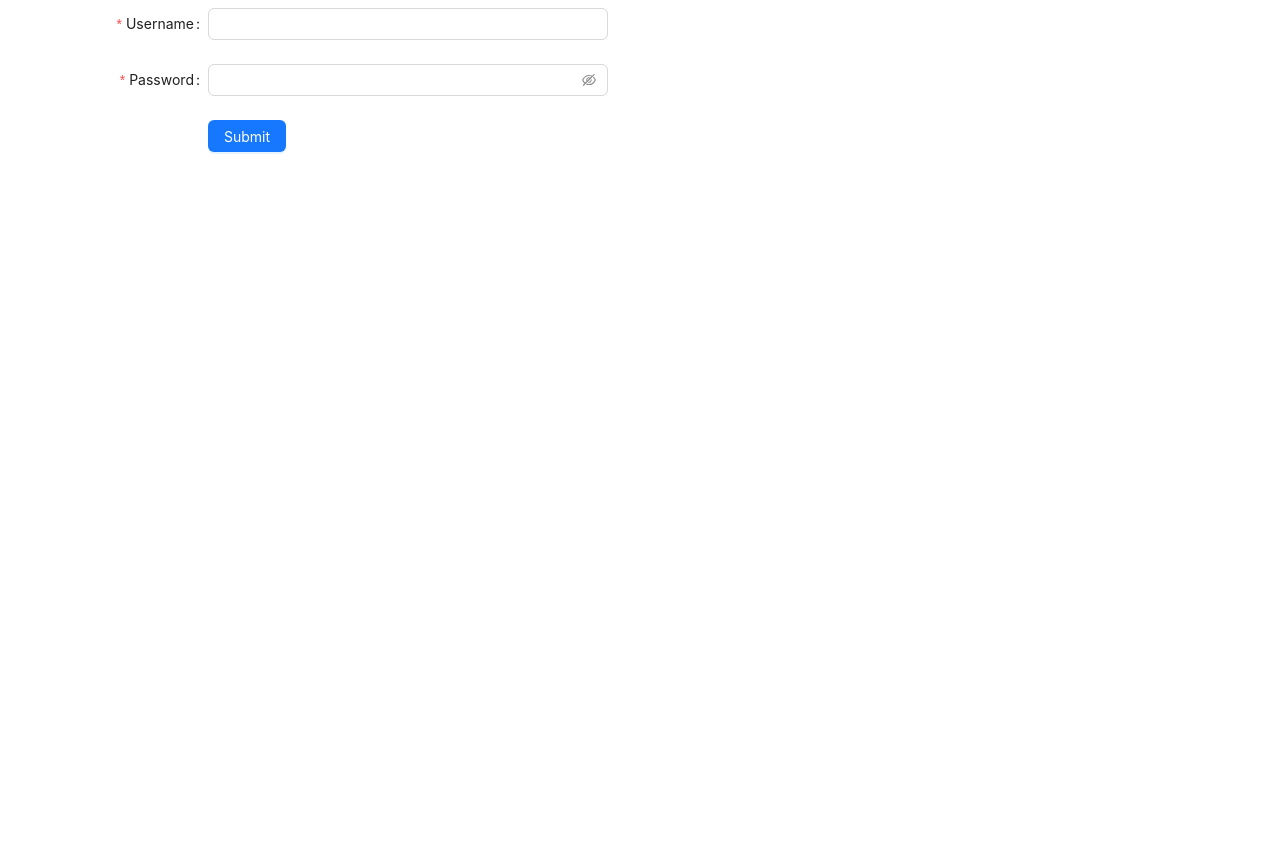
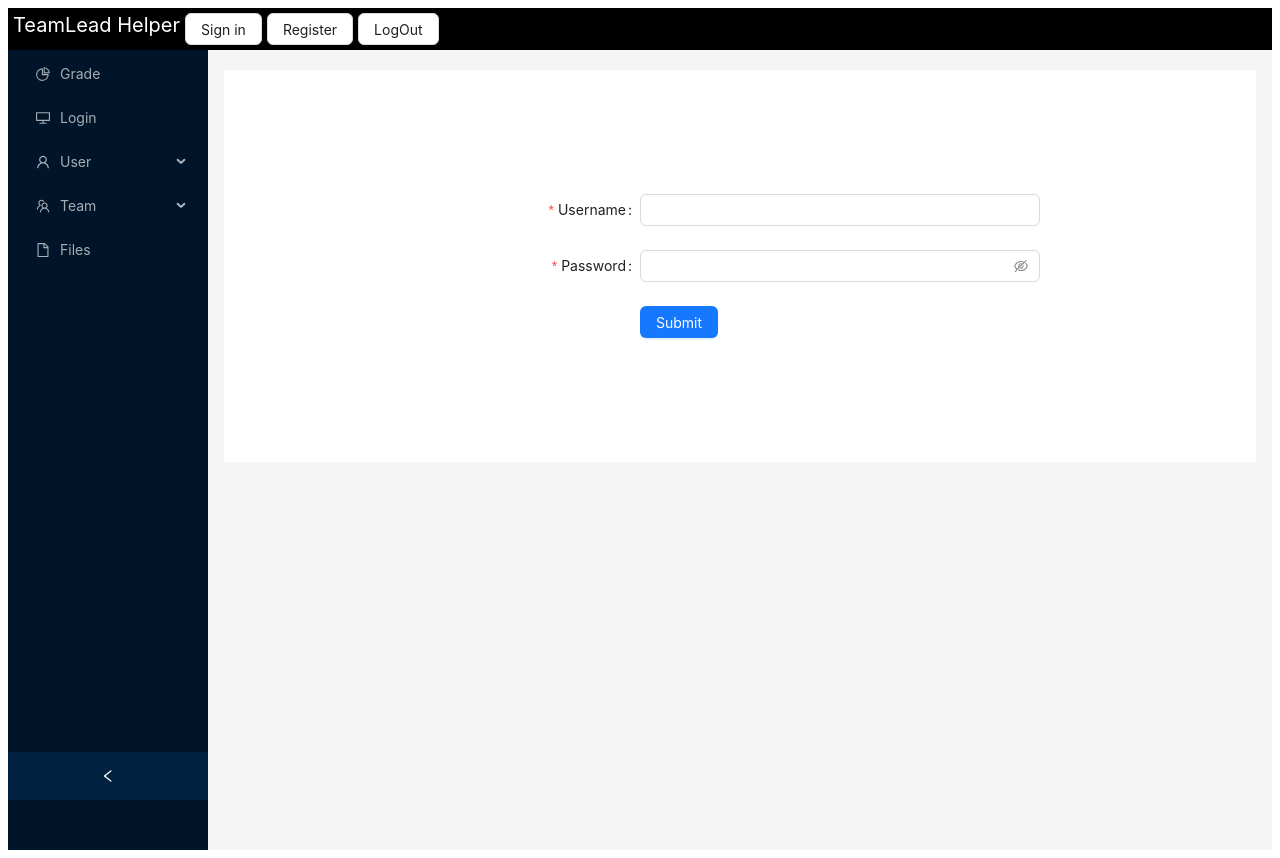
Before and after one commit to ancientcult89/tl121.frontend, a React (Create React App) app in the folder client/: page / in a window 1280 px wide. Before the commit the page ends 800 px from the top, so only its background shows below. Built offline with nearby package versions, Linux system fonts and the light colour scheme; no server answers.

Commit message:
create layout with auth and grade pages

```diff
--- a/client/src/App.js
+++ b/client/src/App.js
@@ -4,28 +4,40 @@ import { BrowserRouter } from "react-router-dom";
 import { Spin } from 'antd';
 import {observer} from "mobx-react-lite";
 import {Context} from "./index";
-import {check} from "./http/userApi";
+import LayoutBar from "./components/LayoutBar";
+import TopBar from "./components/TopBar";
 
 const App = observer(() => {
-  const {user} = useContext(Context)
-  const [loading, setLoading] = useState(true)
-      useEffect(() => {
-        check().then(data => {
-            user.setUser(true)
+    const {user} = useContext(Context)
+    const [loading, setLoading] = useState(true)
+
+    useEffect(() => {
+        // check().then(data => {
+        //     user.setUser(true)
+        //     user.setIsAuth(true)
+        // }).finally(() => setLoading(false))
+        let token = localStorage.getItem('token');
+        console.log('token: ' +  token);
+        if(token !== null && token !== '')
+        {
+            user.setUser(true);
             user.setIsAuth(true)
-        }).finally(() => setLoading(false))
+        }
+        setLoading(false)
     }, [user])
 
     if (loading) {
         return <Spin/>
     }
-  return (
+    return (
         <React.StrictMode>
             <BrowserRouter>
-                <Auth />
+                <TopBar/>
+                <LayoutBar>
+                </LayoutBar>
             </BrowserRouter>
         </React.StrictMode>
-  );
+    );
 });
 
 export default App;
--- /dev/null
+++ b/client/src/components/AppRouter.js
@@ -0,0 +1,46 @@
+import React, {useContext, useEffect} from 'react';
+import {GRADE_ROUTE, LOGIN_ROUTE, REGISTRATION_ROUTE} from "../utils/consts";
+import GradeList from "./GradeList";
+import Auth from "../pages/Auth";
+import {Route, Routes} from "react-router-dom";
+import {Context} from "../index";
+
+const AppRouter = () => {
+    const { user } = useContext(Context);
+    useEffect(() => console.log('user is auth 2:' + user.isAuth), [user])
+
+    return (
+        <Routes>
+            {user.isAuth && (
+                <React.Fragment>
+                    <Route
+                        key={GRADE_ROUTE}
+                        path={GRADE_ROUTE}
+                        element={<GradeList />}
+                        exact
+                    />
+                </React.Fragment>
+            )}
+            {
+                <React.Fragment>
+                    <Route
+                        key={LOGIN_ROUTE}
+                        path={LOGIN_ROUTE}
+                        element={<Auth />}
+                        exact
+                    />
+                    <Route
+                        key={REGISTRATION_ROUTE}
+                        path={REGISTRATION_ROUTE}
+                        element={<Auth />}
+                        exact
+                    />
+                </React.Fragment>
+            }
+            {/* автоматически редирект на главную страницу */}
+            <Route path="*" element={<Auth />} />
+        </Routes>
+    );
+};
+
+export default AppRouter;
--- /dev/null
+++ b/client/src/components/GradeList.js
@@ -0,0 +1,67 @@
+import React from 'react';
+import { Space, Table, Tag } from 'antd';
+const { Column, ColumnGroup } = Table;
+const data = [
+    {
+        key: '1',
+        firstName: 'John',
+        lastName: 'Brown',
+        age: 32,
+        address: 'New York No. 1 Lake Park',
+        tags: ['nice', 'developer'],
+    },
+    {
+        key: '2',
+        firstName: 'Jim',
+        lastName: 'Green',
+        age: 42,
+        address: 'London No. 1 Lake Park',
+        tags: ['loser'],
+    },
+    {
+        key: '3',
+        firstName: 'Joe',
+        lastName: 'Black',
+        age: 32,
+        address: 'Sydney No. 1 Lake Park',
+        tags: ['cool', 'teacher'],
+    },
+];
+const GradeList = () => {
+    return (
+        <Table dataSource={data}>
+            <ColumnGroup title="Name">
+                <Column title="First Name" dataIndex="firstName" key="firstName" />
+                <Column title="Last Name" dataIndex="lastName" key="lastName" />
+            </ColumnGroup>
+            <Column title="Age" dataIndex="age" key="age" />
+            <Column title="Address" dataIndex="address" key="address" />
+            <Column
+                title="Tags"
+                dataIndex="tags"
+                key="tags"
+                render={(tags) => (
+                    <>
+                        {tags.map((tag) => (
+                            <Tag color="blue" key={tag}>
+                                {tag}
+                            </Tag>
+                        ))}
+                    </>
+                )}
+            />
+            <Column
+                title="Action"
+                key="action"
+                render={(_, record) => (
+                    <Space size="middle">
+                        <a>Invite {record.lastName}</a>
+                        <a>Delete</a>
+                    </Space>
+                )}
+            />
+        </Table>
+    );
+};
+
+export default GradeList;
--- /dev/null
+++ b/client/src/components/LayoutBar.js
@@ -0,0 +1,87 @@
+import React, {useContext, useState} from 'react';
+import {useNavigate} from "react-router-dom";
+import {Context} from "../index";
+import {
+    DesktopOutlined,
+    FileOutlined,
+    PieChartOutlined,
+    TeamOutlined,
+    UserOutlined,
+} from '@ant-design/icons';
+import { Breadcrumb, Layout, Menu, theme } from 'antd';
+import {GRADE_ROUTE, LOGIN_ROUTE} from "../utils/consts";
+import AppRouter from "./AppRouter";
+
+const { Header, Content, Footer, Sider } = Layout;
+function getItem(label, key, icon, children) {
+    return {
+        key,
+        icon,
+        children,
+        label,
+    };
+}
+const items = [
+    getItem('Grade', GRADE_ROUTE, <PieChartOutlined />),
+    getItem('Login', LOGIN_ROUTE, <DesktopOutlined />),
+    getItem('User', 'sub1', <UserOutlined />, [
+        getItem('Tom', '3'),
+        getItem('Bill', '4'),
+        getItem('Alex', '5'),
+    ]),
+    getItem('Team', 'sub2', <TeamOutlined />, [getItem('Team 1', '6'), getItem('Team 2', '8')]),
+    getItem('Files', '9', <FileOutlined />),
+];
+
+
+const LayoutBar = () => {
+    const navigate = useNavigate();
+    const [current, setCurrent] = useState('mail');
+    const {user} = useContext(Context);
+    const [collapsed, setCollapsed] = useState(false);
+    const {
+        token: { colorBgContainer },
+    } = theme.useToken();
+    const onClick = (e) => {
+        console.log('user is auth: ' + user._isAuth);
+        navigate(e.key);
+        setCurrent(e.key);
+    };
+    return (
+        <Layout
+            style={{
+                minHeight: '100vh',
+            }}
+        >
+            <Sider collapsible collapsed={collapsed} onCollapse={(value) => setCollapsed(value)}>
+                <div className="demo-logo-vertical" />
+                <Menu theme="dark" defaultSelectedKeys={['1']} mode="inline" items={items} onClick={onClick} selectedKeys={[current]}/>
+            </Sider>
+            <Layout>
+                <Content
+                    style={{
+                        margin: '0 16px',
+                    }}
+                >
+                    <Breadcrumb
+                        style={{
+                            margin: '10px 0',
+                        }}
+                    >
+                    </Breadcrumb>
+                    <div
+                        style={{
+                            padding: 24,
+                            minHeight: 360,
+                            background: colorBgContainer,
+                        }}
+                    >
+                        <AppRouter/>
+                    </div>
+                </Content>
+            </Layout>
+        </Layout>
+    );
+};
+
+export default LayoutBar;
--- /dev/null
+++ b/client/src/components/TopBar.js
@@ -0,0 +1,17 @@
+import React from 'react';
+import {Button, Row} from "antd";
+
+const TopBar = () => {
+    return (
+        <div style={{background:"black", height: 42}}>
+            <Row >
+                <div style={{color:"white", fontSize: "20px", marginLeft: 5, marginTop: 5}}>TeamLead Helper</div>
+                <Button style={{marginTop: 5, marginLeft: 5}}>Sign in</Button>
+                <Button style={{marginTop: 5, marginLeft: 5}}>Register</Button>
+                <Button style={{marginTop: 5, marginLeft: 5}}>LogOut</Button>
+            </Row>
+        </div>
+    );
+};
+
+export default TopBar;
--- a/client/src/http/userApi.js
+++ b/client/src/http/userApi.js
@@ -3,14 +3,16 @@ import jwt_decode from "jwt-decode";
 
 export const registration = async (email, password) => {
     const {data} = await $host.post('api/v1/user/registration', {email, password, role: 'ADMIN'})
-    localStorage.setItem('token', data.token)
-    return jwt_decode(data.token)
+
+    localStorage.setItem('token', data)
+    return data
 }
 
 export const login = async (email, password) => {
     const {data} = await $host.post('api/v1/user/login', {email, password})
-    localStorage.setItem('token', data.token)
-    return jwt_decode(data.token)
+
+    localStorage.setItem('token', data)
+    return data
 }
 
 export const check = async () => {
--- a/client/src/pages/Auth.js
+++ b/client/src/pages/Auth.js
@@ -5,6 +5,7 @@ import {useLocation, useNavigate} from "react-router-dom";
 import {GRADE_ROUTE, LOGIN_ROUTE} from "../utils/consts";
 import {Context} from "../index";
 import {login, registration} from "../http/userApi";
+import FormItemLabel from "antd/es/form/FormItemLabel";
 
 
 const Auth = observer(() => {
@@ -15,23 +16,25 @@ const Auth = observer(() => {
     const [email, setEmail] = useState('');
     const [password, setPassword] = useState('');
 
+    console.log(user.isAuth);
     const click = async () => {
         try {
             let authRespose;
-            if(isLogin) {
+            //if(isLogin) {
             authRespose = await  login(email, password);
-            }
-            else {
+
+            //}
+/*            else {
                 authRespose = await  registration(email, password);
                 console.log(authRespose)
-            }
+            }*/
             user.setUser(user);
             user.setIsAuth(true);
             navigate(GRADE_ROUTE);
         }
         catch (e)
         {
-            alert(e.response.date.message())
+            console.log(e.message)
         }
     }
 
@@ -40,18 +43,16 @@ const Auth = observer(() => {
                 name="basic"
                 labelCol={{ span: 8 }}
                 wrapperCol={{ span: 16 }}
-            style={{ maxWidth: 600 }}
+                style={{ maxWidth: 600, marginTop: 100, marginBottom: 100, marginRight: "auto", marginLeft: "auto"}}
                 initialValues={{ remember: true }}
-            // onFinish={onFinish}
-            // onFinishFailed={onFinishFailed}
                 autoComplete="off"
             >
                 <Form.Item
                     label="Username"
-                name="username"
+                    name="user"
                     rules={[{ required: true, message: 'Please input your username!' }]}
                 >
-                <Input />
+                    <Input value={email} onChange={e => setEmail(e.target.value)}/>
                 </Form.Item>
 
                 <Form.Item
@@ -59,11 +60,11 @@ const Auth = observer(() => {
                     name="password"
                     rules={[{ required: true, message: 'Please input your password!' }]}
                 >
-                <Input.Password />
+                    <Input.Password value={password} onChange={e => setPassword(e.target.value)}/>
                 </Form.Item>
 
                 <Form.Item wrapperCol={{ offset: 8, span: 16 }}>
-                <Button type="primary" htmlType="submit">
+                    <Button type="primary" onClick={click}>
                         Submit
                     </Button>
                 </Form.Item>
```
Also changed, not shown: client/src/routes.js (+6 -8 lines). Lines whose indentation alone changed are shown as unchanged.
